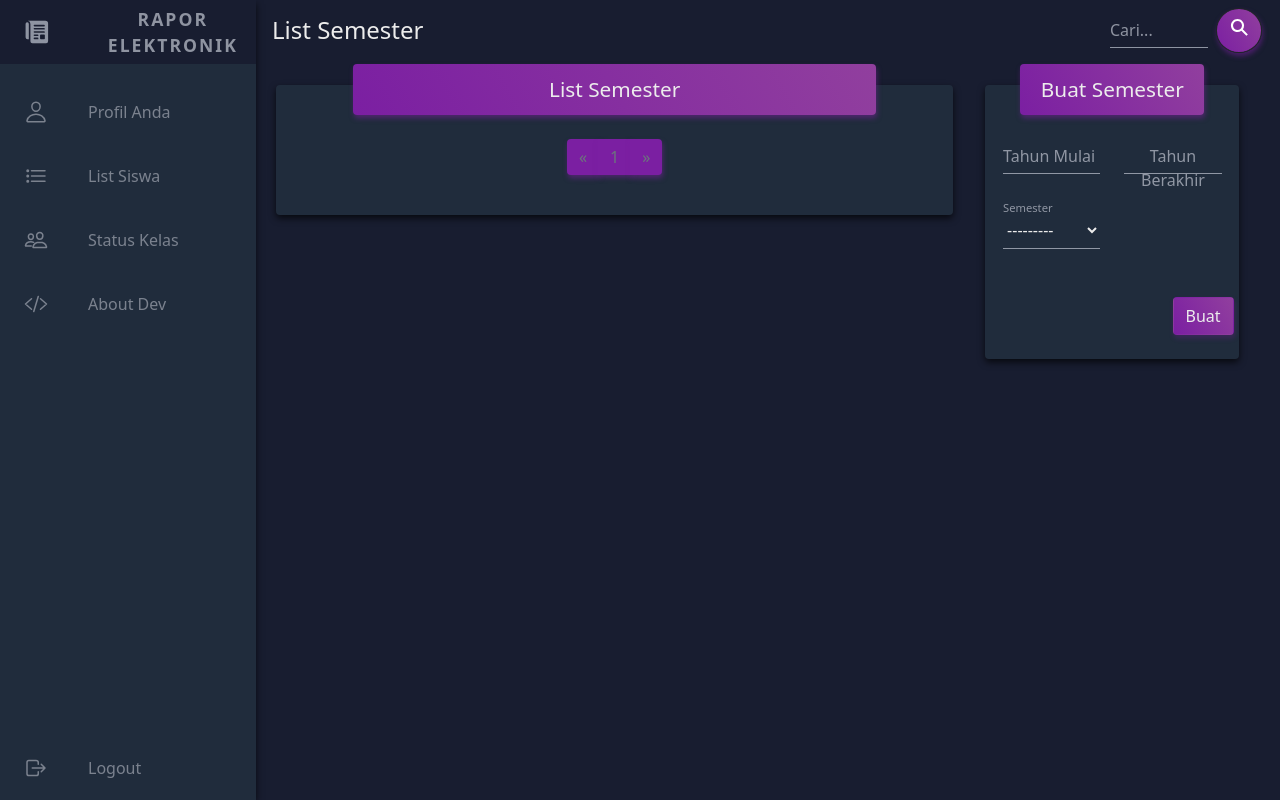
After one commit to munawariz/REI, a Django app: page /semester/ in a window 1280 px wide. The commit adds this page. Run offline with Django 3.2, Linux system fonts and the light colour scheme; the visitor is signed in with stand-in values (Sample User, id 1); data that the repository does not hold is empty; some libraries are stand-ins or nearby versions.

Commit message:
Create Semester ListView, DeleteView, and CreateView.
View for Error Handling such as ProtectedError
ValidationError is expected in the near future

```diff
--- a/REI/urls.py
+++ b/REI/urls.py
@@ -4,6 +4,7 @@ from django.conf import settings
 from django.conf.urls.static import static
 from guru import views as guru_view
 from siswa import views as siswa_view
+from sekolah import views as sekolah_view
 
 urlpatterns = [
     path('admin/', admin.site.urls),
@@ -16,11 +17,14 @@ urlpatterns = [
         path('<nis>/', siswa_view.detail_siswa.as_view(), name='detail-siswa'),
         path('<nis>/nilai', siswa_view.nilai_siswa.as_view(), name='nilai-siswa'),
         path('<nis>/absen', siswa_view.absen_siswa.as_view(), name='absen-siswa'),
+        path('<nis>/ekskul', guru_view.placeholder, name='ekskul-siswa'),
     ])),
-
-
-    path('insert-absensi/', guru_view.placeholder, name='insert-absensi'),
-    path('insert-ekskul/', guru_view.placeholder, name='insert-ekskul'),
+    path('semester/', include([
+        path('', sekolah_view.list_semester.as_view(), name='list-semester'),
+        path('buat/', sekolah_view.buat_semester.as_view(), name='buat-semester'),
+        path('aktifkan/<semester>', sekolah_view.aktifkan_semester.as_view(), name='aktifkan-semester'),
+        path('hapus/<semester>', sekolah_view.hapus_semester.as_view(), name='hapus-semester')
+    ])),
     path('export-rapor/', guru_view.placeholder, name='export-rapor'),
 
     #URL for Staf TU
@@ -46,7 +50,6 @@ urlpatterns = [
     path('edit-ekskul/<id>', guru_view.placeholder, name='edit-ekskul'),
     path('delete-ekskul/<id>', guru_view.placeholder, name='delete-ekskul'),
     path('set-walikelas/', guru_view.placeholder, name='set-walikelas'),
-    path('set-semester/', guru_view.placeholder, name='set-semester'),
     path('insert-informasi-sekolah/', guru_view.placeholder, name='insert-informasi-sekolah'),
     path('dump-excel', guru_view.placeholder, name='dump-excel'),
     path('', include('django.contrib.auth.urls')),
--- a/helpers/choice.py
+++ b/helpers/choice.py
@@ -11,8 +11,8 @@ TINGKAT_SEKOLAH = [
 ]
 
 SEMESTER_CHOICE = [
-    ('1', 'Ganjil'),
-    ('2', 'Genap')
+    ('Ganjil', 'Ganjil'),
+    ('Genap', 'Genap')
 ]
 
 MATAPELAJARAN_CHOICE = [
--- /dev/null
+++ b/sekolah/forms.py
@@ -0,0 +1,7 @@
+from django import forms
+from .models import Semester
+
+class SemesterForm(forms.ModelForm):
+    class Meta:
+        model = Semester
+        fields = ('tahun_mulai', 'tahun_akhir', 'semester')
--- a/sekolah/models.py
+++ b/sekolah/models.py
@@ -31,11 +31,12 @@ class Sekolah(SingletonModel):
 class Semester(models.Model):
     tahun_mulai = models.CharField(verbose_name='Tahun Mulai', max_length=4)
     tahun_akhir = models.CharField(verbose_name='Tahun Berakhir', max_length=4)
-    semester = models.CharField(max_length=1, choices=SEMESTER_CHOICE)
+    semester = models.CharField(max_length=6, choices=SEMESTER_CHOICE)
     is_active = models.BooleanField(default=True)
 
     def __str__(self):
         return f'{self.tahun_mulai}/{self.tahun_akhir} {self.semester}'
+
 
 @receiver(models.signals.pre_save, sender=Semester)
 def only_one_is_active_instance(sender, instance, **kwargs):
--- a/sekolah/views.py
+++ b/sekolah/views.py
@@ -1,3 +1,64 @@
-from django.shortcuts import render
+from django.core.exceptions import ValidationError
+from django.db.models.query_utils import Q
+from django.shortcuts import redirect, render
+from django.views.generic import View, ListView
+from django.contrib.auth.decorators import login_required
+from django.utils.decorators import method_decorator
+from django.urls import reverse
+from .models import Semester
+from .forms import SemesterForm
+from django.db.models.deletion import ProtectedError
+from django.core.paginator import Paginator
 
-# Create your views here.
+@method_decorator(login_required, name='dispatch')
+class list_semester(View):
+    def get(self, request):
+        if 'search' in request.GET and request.GET['search'] != '':
+            list_semester = Semester.objects.filter(
+                Q(tahun_mulai__icontains=request.GET['search']) |
+                Q(tahun_akhir__icontains=request.GET['search']) |
+                Q(semester__icontains=request.GET['search'])
+            ).order_by('-tahun_mulai', '-tahun_akhir', '-semester')
+        else:
+            list_semester = Semester.objects.all().order_by('-tahun_mulai', '-tahun_akhir', '-semester')
+
+        paginator = Paginator(list_semester, 5)
+        page_number = request.GET.get('page')
+        page_obj = paginator.get_page(page_number)
+        number_of_pages = [(number+1) for number in range(page_obj.paginator.num_pages)]
+        context = {
+            'list_semester': page_obj,
+            'page_obj': page_obj,
+            'create_form': SemesterForm(),
+            'number_of_pages': number_of_pages,
+        }
+        return render(request, 'pages/semester.html', context)
+
+class buat_semester(View):
+    def post(self, request):
+        semester_form = SemesterForm(request.POST)
+        try:
+            if semester_form.is_valid():
+                semester = Semester.objects.create(
+                    tahun_mulai=semester_form.cleaned_data['tahun_mulai'],
+                    tahun_akhir=semester_form.cleaned_data['tahun_akhir'],
+                    semester=semester_form.cleaned_data['semester'],
+                    is_active=False)
+            return redirect('list-semester')
+        except ValidationError:
+            return redirect(f"{reverse('list-semester')}?validation_error=True")
+
+class aktifkan_semester(View):
+    def get(self, request, semester):
+        semester = Semester.objects.get(pk=semester)
+        semester.is_active = True
+        semester.save()
+        return redirect('list-semester')
+
+class hapus_semester(View):
+    def get(self, request, semester):
+        try:
+            Semester.objects.get(pk=semester).delete()
+            return redirect('list-semester')
+        except ProtectedError:
+            return redirect(f"{reverse('list-semester')}?protected_error=True")
--- a/static/css/main.css
+++ b/static/css/main.css
@@ -112,13 +112,6 @@ form{
     transform: scale(0.7) translateY(-4.5rem);
 }
 
-.card-header{
-    background-color: var(--theme-color);
-    width: 80%;
-    margin-top: -20px;
-    font-size: 1.3rem;
-}
-
 .bg-primary{
     background-color: var(--bg-primary)!important;
 }
@@ -219,6 +212,13 @@ form{
     box-shadow: 1px 0.2rem 5px rgba(123,31,162,0.7);
 }
 
+.green-btn{
+    background: linear-gradient(60deg, #2ea21f, #429e3f);
+    color: var(--text-secondary);
+    border-radius: 0.25rem !important;
+    box-shadow: 1px 0.2rem 5px rgba(46, 162, 31, 0.7);
+}
+
 select > option{
     color: var(--text-secondary);
     background-color: var(--theme-color);
@@ -279,6 +279,10 @@ tbody{
     font-size: 1rem;
 }
 
+.border-100{
+    border-radius: 100% !important;
+}
+
 @media only screen and (max-width: 600px){
     .search-bar{
         max-width: 100% !important;
--- a/templates/components/form.html
+++ b/templates/components/form.html
@@ -1,6 +1,6 @@
 {% load widget_tweaks %}
 
-<form method="post">
+<form method="post" action='{{action}}'>
     {% csrf_token %}
     {% if disabled %}
         <fieldset disabled>
--- /dev/null
+++ b/templates/pages/semester.html
@@ -0,0 +1,53 @@
+{% extends 'base.html' %}
+
+{% block content %}
+    {% include 'components/navbar.html' %}
+
+    <main>
+      {% include 'components/header.html' with title='List Semester' searchbar=True %}
+      <div class="row mt-3">
+        <div class="col-md-8 pb-4 m-3 mb-5 section-wrapper">
+          <center>
+            <div class="section-header">
+              List Semester
+            </div>
+            <div class="section-body">
+              {% for semester in list_semester %}
+                <div class="card mt-3 bg-primary">
+                  <div class="card-body">
+                    <h5 class="card-title left center mt-2">
+                      {{semester.tahun_mulai}}/{{semester.tahun_akhir}} {{semester.semester}}
+                    </h5>
+                    <div class="row right" style="margin-right: -3rem;">
+                      <div class="col-1">
+                        <a href="{% url 'hapus-semester' semester.pk %}" class="btn main-btn right" style="margin-right: -0.8rem;"><ion-icon name="trash"></ion-icon></a>
+                      </div>
+                      <div class="col-10" style="width: 12rem;">
+                        {% if semester.is_active == True %}
+                          <a href="#" class="btn green-btn disabled w-100">Semester Aktif</a>
+                        {% else %}
+                          <a href="{% url 'aktifkan-semester' semester.pk %}" class="btn main-btn w-100">Aktifkan Semester</a>
+                        {% endif %}
+                      </div>
+                    </div>
+                  </div>
+                </div>
+              {% endfor %}
+              {% include 'components/pagination.html' with extra_param='search' extra_value=request.GET.search %}
+            </div>
+          </center>
+        </div>
+
+        <div class="col-md-3 pb-4 m-3 mb-5 section-wrapper">
+          <center>
+            <div class="section-header">
+              Buat Semester
+            </div>
+            <div class="section-body">
+              {% include 'components/form.html' with form=create_form submit_button='Buat' action='buat/' %}
+            </div>
+          </center>
+        </div>
+      </div>
+    </main>
+{% endblock content %}
```
Also changed, not shown: templates/pages/dashboard.html (+5 -7 lines).
